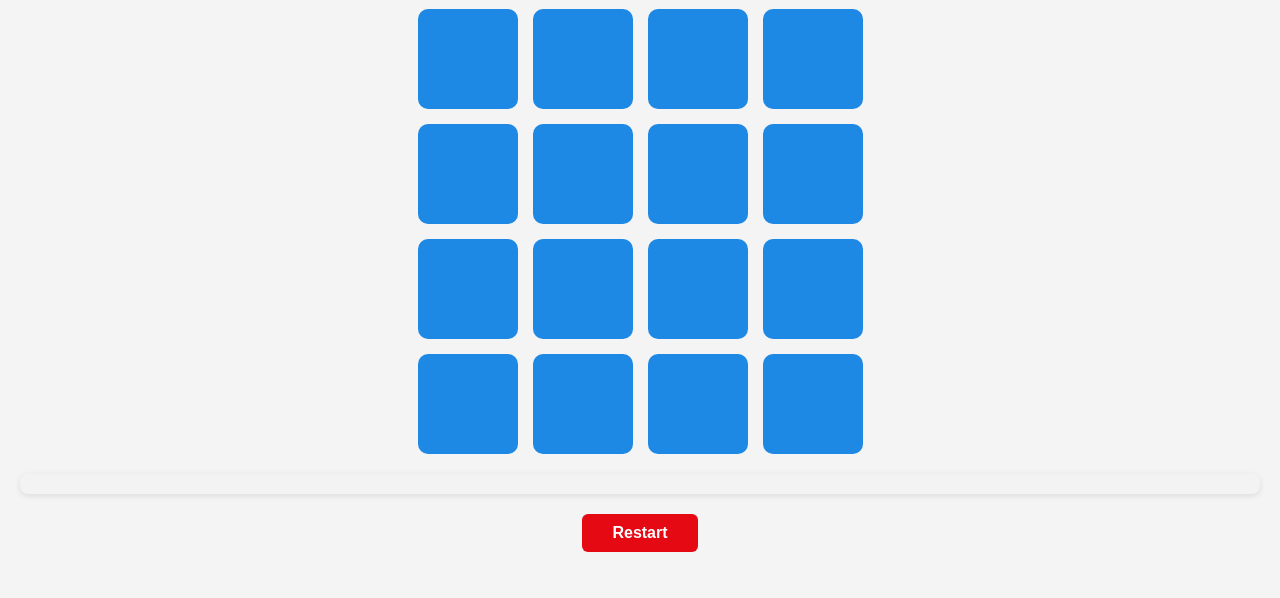
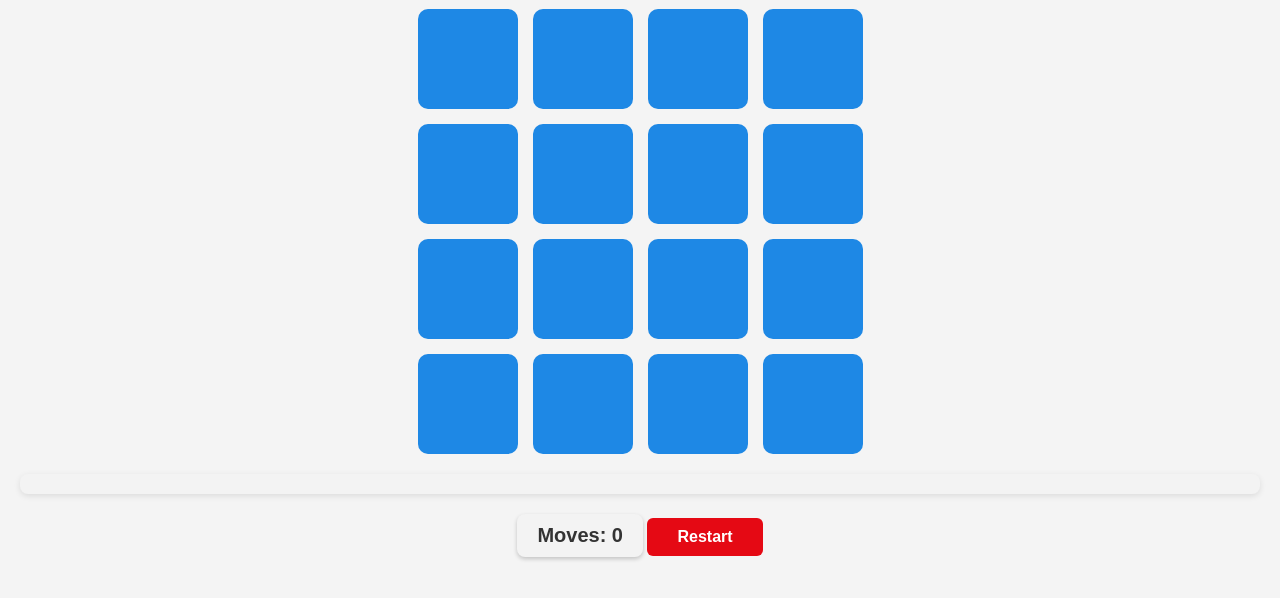
Before and after one commit to hope17ha/simple-memory-game, a plain HTML site: page index.html in a window 1280 px wide. Shown: the part 100-698 px from the top of the page. Drawn offline with Linux system fonts and the light colour scheme.

Commit message:
moves counter and message at the end

```diff
--- a/index.html
+++ b/index.html
@@ -30,6 +30,7 @@
     <div class="card" data-symbol="🥥"></div>
   </div>
   <div class="status"></div>
+  <div class="counter">Moves: 0</div>
   <button class="restart">Restart</button>
 
 </body>
--- a/script.js
+++ b/script.js
@@ -1,12 +1,15 @@
 const cards = document.querySelectorAll('.card');
 const statusEl = document.querySelector('.status')
 const restartBtn = document.querySelector('.restart');
+const movesCountEl = document.querySelector('.counter')
 
 let selectedCards = [];
 let matchedCards = [];
 
 const symbols = ['🍎', '🍎', '🍌', '🍌', '🍇', '🍇', '🍉', '🍉',
 '🍓', '🍓', '🥝', '🥝', '🍍', '🍍', '🍒', '🍒'];
+
+let moveCount = 0;
 
 shuffleCards();
 
@@ -29,7 +32,9 @@ function shuffleCards(){
     cards.forEach((card, index) => {
         card.dataset.symbol = shuffledCards[index];
         card.textContent = '';
-        card.classList.remove('matched', 'revealed')
+        card.classList.remove('matched', 'revealed');
+        statusEl.textContent = '';
+        movesCountEl.textContent = 'Moves: 0'
     });
 }
 
@@ -49,6 +54,8 @@ cards.forEach(card => card.addEventListener('click', () => {
     selectedCards.push(card);
 
     if (selectedCards.length === 2) {
+        moveCount ++;
+        movesCountEl.textContent = `Moves: ${moveCount}`
         if (selectedCards[0].dataset.symbol === selectedCards[1].dataset.symbol){
             selectedCards[0].classList.add('matched');
             selectedCards[1].classList.add('matched');
@@ -71,7 +78,7 @@ cards.forEach(card => card.addEventListener('click', () => {
 
 
     if (matchedCards.length === 16){
-        statusEl.textContent = 'You won! Click restart to start a new game!'
+        statusEl.textContent = `You won using ${moveCount} moves! Click restart to start a new game!`
     }
 
 
--- a/style.css
+++ b/style.css
@@ -78,3 +78,17 @@ body {
   .restart:active {
     transform: scale(0.98);
   }
+
+  .counter {
+    margin-top: 20px;
+    font-size: 20px;
+    font-weight: bold;
+    color: #333;
+    background-color: #f3f3f3;
+    padding: 10px 20px;
+    border-radius: 8px;
+    display: inline-block;
+    box-shadow: 0 2px 4px rgba(0, 0, 0, 0.2);
+    text-align: center;
+    user-select: none;
+  }
```
